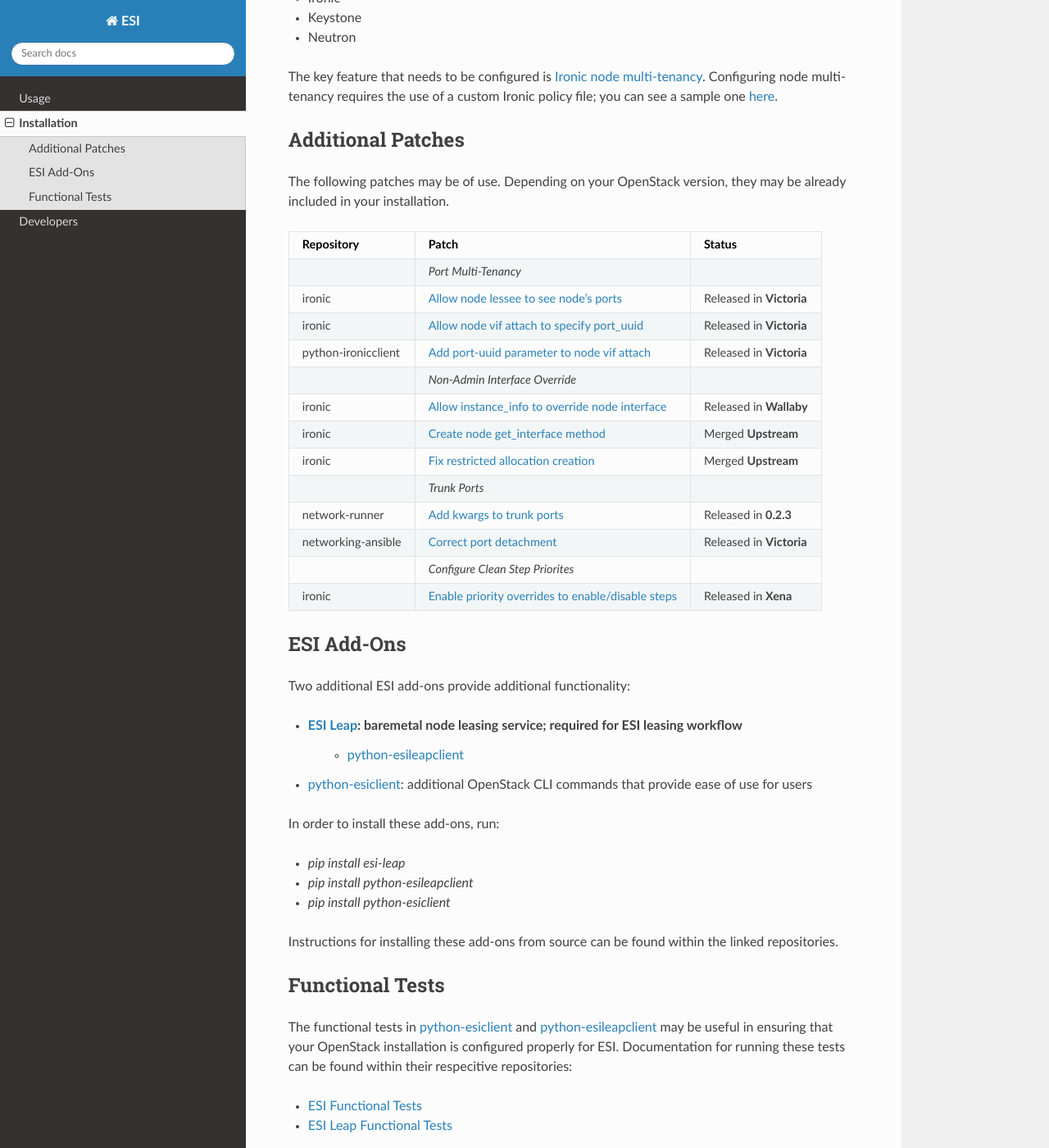
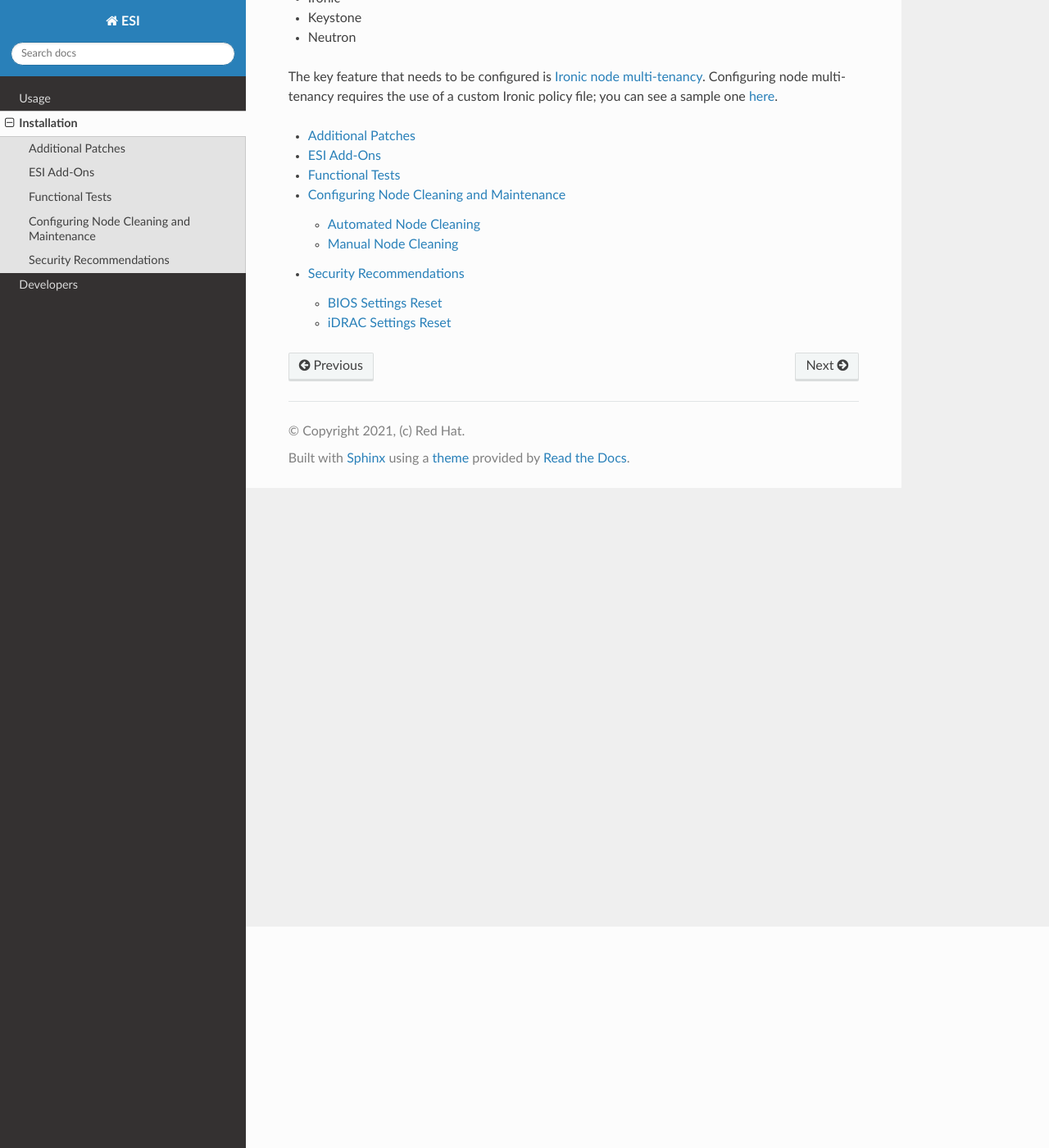
Before and after one commit to CCI-MOC/esi, a Sphinx documentation site: the page built from docs/source/install/index.rst, in a window 1280 px wide and 1400 px high, scrolled down 270 px. Shown: the whole window at 82% size. Built offline with Sphinx 7.4.7 and the Read the Docs theme 2.0.0, drawn with Linux system fonts in a browser that asks for light colours.

Commit message:
Reorganized usage/install docs

```diff
--- a/docs/source/install/index.rst
+++ b/docs/source/install/index.rst
@@ -10,82 +10,15 @@
 
 The key feature that needs to be configured is `Ironic node multi-tenancy`_. Configuring node multi-tenancy requires the use of a custom Ironic policy file; you can see a sample one `here`_.
 
-Additional Patches
-------------------
+.. toctree::
+   :maxdepth: 2
 
-The following patches may be of use. Depending on your OpenStack version, they may be already included in your installation.
-
-+---------------------+-----------------------------------------------------+--------------------------+
-| Repository          | Patch                                               | Status                   |
-+=====================+=====================================================+==========================+
-|                     | *Port Multi-Tenancy*                                |                          |
-+---------------------+-----------------------------------------------------+--------------------------+
-| ironic              | `Allow node lessee to see node's ports`_            | Released in **Victoria** |
-+---------------------+-----------------------------------------------------+--------------------------+
-| ironic              | `Allow node vif attach to specify port_uuid`_       | Released in **Victoria** |
-+---------------------+-----------------------------------------------------+--------------------------+
-| python-ironicclient | `Add port-uuid parameter to node vif attach`_       | Released in **Victoria** |
-+---------------------+-----------------------------------------------------+--------------------------+
-|                     | *Non-Admin Interface Override*                      |                          |
-+---------------------+-----------------------------------------------------+--------------------------+
-| ironic              | `Allow instance_info to override node interface`_   | Released in **Wallaby**  |
-+---------------------+-----------------------------------------------------+--------------------------+
-| ironic              | `Create node get_interface method`_                 | Merged **Upstream**      |
-+---------------------+-----------------------------------------------------+--------------------------+
-| ironic              | `Fix restricted allocation creation`_               | Merged **Upstream**      |
-+---------------------+-----------------------------------------------------+--------------------------+
-|                     | *Trunk Ports*                                       |                          |
-+---------------------+-----------------------------------------------------+--------------------------+
-| network-runner      | `Add kwargs to trunk ports`_                        | Released in **0.2.3**    |
-+---------------------+-----------------------------------------------------+--------------------------+
-| networking-ansible  | `Correct port detachment`_                          | Released in **Victoria** |
-+---------------------+-----------------------------------------------------+--------------------------+
-|                     | *Configure Clean Step Priorites*                    |                          |
-+---------------------+-----------------------------------------------------+--------------------------+
-| ironic              | `Enable priority overrides to enable/disable steps`_| Released in **Xena**     |
-+---------------------+-----------------------------------------------------+--------------------------+
-
-ESI Add-Ons
------------
-
-Two additional ESI add-ons provide additional functionality:
-
-* `ESI Leap`_: baremetal node leasing service; required for ESI leasing workflow
-   * `python-esileapclient`_
-* `python-esiclient`_: additional OpenStack CLI commands that provide ease of use for users
-
-In order to install these add-ons, run:
-
-* `pip install esi-leap`
-* `pip install python-esileapclient`
-* `pip install python-esiclient`
-
-Instructions for installing these add-ons from source can be found within the linked repositories.
-
-Functional Tests
-----------------
-
-The functional tests in `python-esiclient`_ and `python-esileapclient`_ may be useful in
-ensuring that your OpenStack installation is configured properly for ESI. Documentation for running
-these tests can be found within their respecitive repositories:
-
-* `ESI Functional Tests`_
-* `ESI Leap Functional Tests`_
+   additional_patches
+   esi_add_ons
+   functional_tests
+   node_cleaning
+   security_recommendations
 
 .. _install OpenStack: https://docs.openstack.org/install-guide/
 .. _Ironic node multi-tenancy: https://docs.openstack.org/ironic/latest/admin/node-multitenancy.html
 .. _here: https://github.com/CCI-MOC/esi/blob/master/etc/ironic/policy.yaml.sample
-.. _ESI Leap: https://github.com/CCI-MOC/esi-leap
-.. _python-esileapclient: https://github.com/CCI-MOC/python-esileapclient
-.. _python-esiclient: https://github.com/CCI-MOC/python-esiclient
-.. _ESI Functional Tests: https://github.com/CCI-MOC/python-esiclient/tree/master/esiclient/tests/functional
-.. _ESI Leap Functional Tests: https://github.com/CCI-MOC/python-esileapclient/tree/master/esileapclient/tests/functional
-.. _Allow node lessee to see node's ports: https://review.opendev.org/c/openstack/ironic/+/730366
-.. _Allow node vif attach to specify port_uuid: https://review.opendev.org/#/c/731780/
-.. _Add port-uuid parameter to node vif attach: https://review.opendev.org/#/c/737585/
-.. _Add kwargs to trunk ports: https://github.com/ansible-network/network-runner/pull/48
-.. _Correct port detachment: https://review.opendev.org/#/c/745318/
-.. _Allow instance_info to override node interface: https://review.opendev.org/c/openstack/ironic/+/777434
-.. _Create node get_interface method: https://review.opendev.org/c/openstack/ironic/+/817086
-.. _Fix restricted allocation creation: https://review.opendev.org/c/openstack/ironic/+/812007
-.. _Enable priority overrides to enable/disable steps: https://review.opendev.org/c/openstack/ironic/+/804156
--- a/docs/source/usage/node_cleaning.rst
+++ b/docs/source/install/node_cleaning.rst
@@ -1,5 +1,5 @@
-Node Cleaning and Maintenance
-=============================
+Configuring Node Cleaning and Maintenance
+=========================================
 
 Ironic uses two main methods to perform actions on a node: `in-band and out-of-band`_. Ironic supports using both methods to clean a node. Further, Ironic provides two ways of cleaning a node: automated and manual.
 
--- a/docs/source/usage/keylime.rst
+++ b/docs/source/usage/keylime.rst
@@ -1,5 +1,5 @@
-Keylime
-=======
+Installing Keylime on ESI
+=========================
 
 ESI provides a guide to use `Keylime`_ outside Ironic for run-time attestation with `IMA`_ and boot measurement with `Secure Boot_`.
 
--- a/docs/source/usage/openshift.rst
+++ b/docs/source/usage/openshift.rst
@@ -1,5 +1,5 @@
-OpenShift
-=========
+Installing OpenShift on ESI
+===========================
 
 Owners and lessees can easily install OpenShift on hardware managed through ESI through the use of the `OpenShift Assisted Installer`_. This guide assumes that the relevant roles have been granted access to the required Ironic actions.
 
```
Also changed, not shown: docs/source/install/additional_patches.rst (added, +44 -0 lines), docs/source/install/esi_add_ons.rst (added, +20 -0 lines), docs/source/install/functional_tests.rst (added, +14 -0 lines), docs/source/usage/index.rst (+6 -2 lines), docs/source/install/security_recommendations.rst (renamed from docs/source/usage/security_recommendations.rst).
